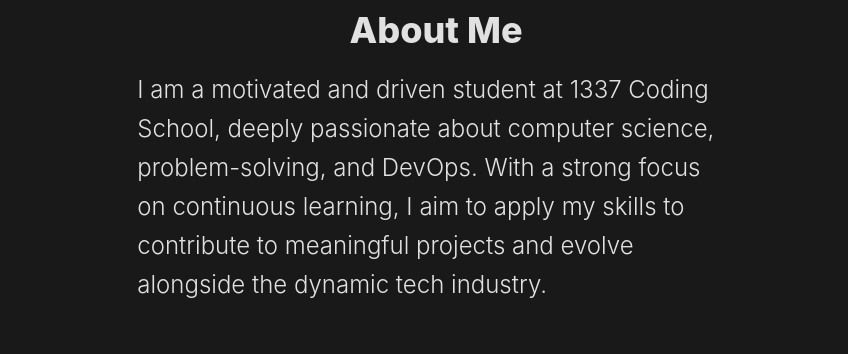
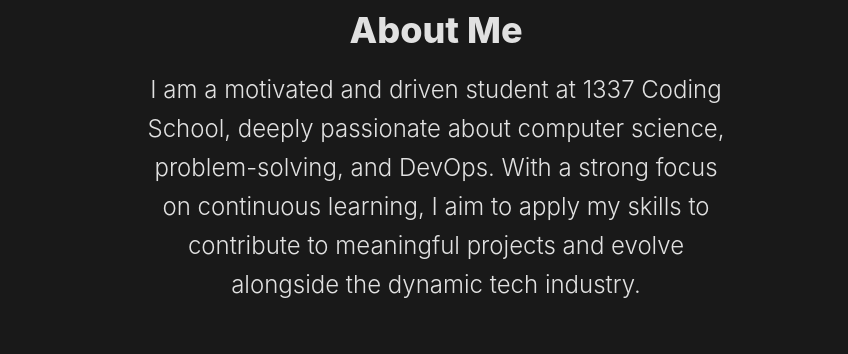
Before and after one commit to ozennou/Porfolio, a React (Vite) app: page / in a window 1280 px wide. Shown: the part 695-1049 px from the top of the page, without its empty margins (204-1052 px from the left). Built offline with nearby package versions, Linux system fonts and the light colour scheme.

Commit message:
fix: about me section

```diff
--- a/src/App.tsx
+++ b/src/App.tsx
@@ -145,7 +145,7 @@ function App() {
             <div id="About">
               <div className='grid grid-cols-1 place-items-center mb-6 md:mb-16'>
                 <h1 className='font-extrabold text-xl md:text-4xl py-5'>About Me</h1>
-                <h1 className='font-light text-lg md:text-2xl w-[80%] md:w-2/3 leading-relaxed '>
+                <h1 className='font-light text-lg md:text-2xl w-[80%] md:w-2/3 leading-relaxed text-center'>
                   I am a motivated and driven student at 1337 Coding School, deeply passionate about computer science, problem-solving, and DevOps. With a strong focus on continuous learning, I aim to apply my skills to contribute to meaningful projects and evolve alongside the dynamic tech industry.
                 </h1>
               </div>
```
